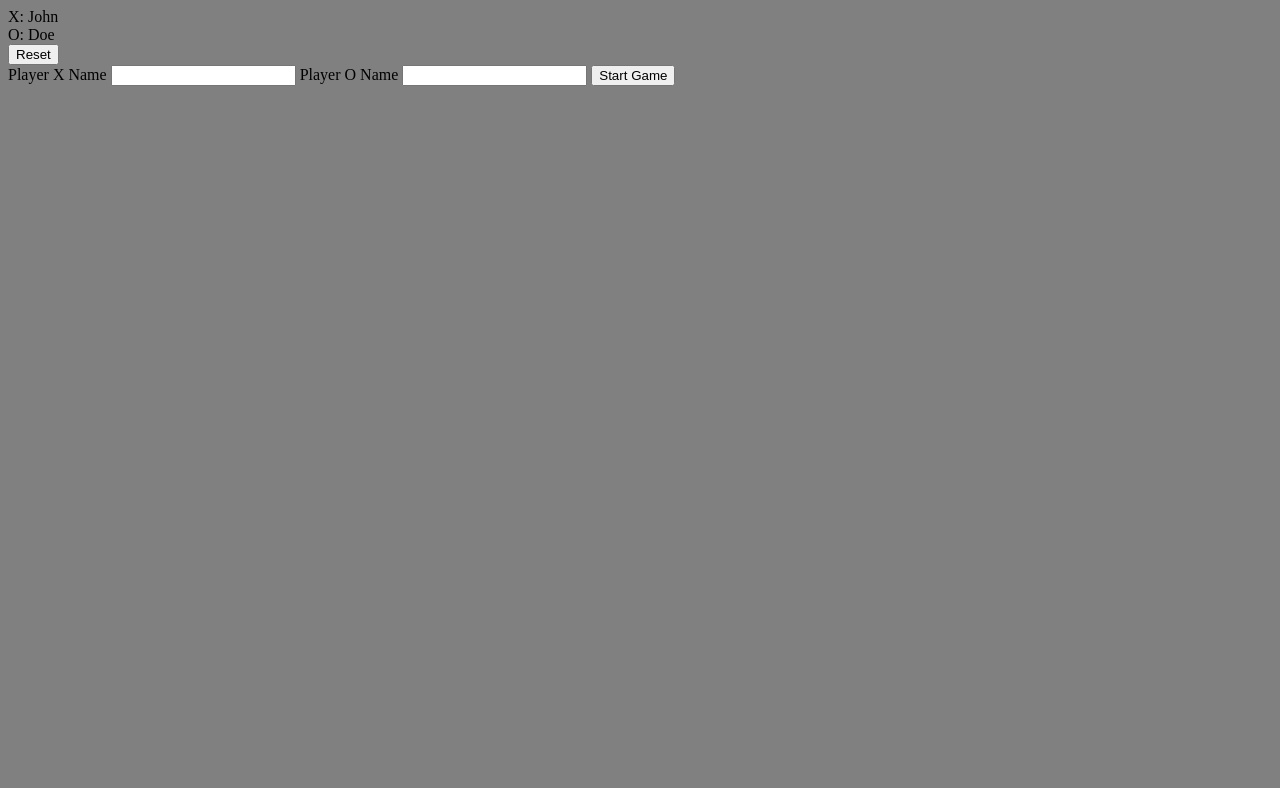
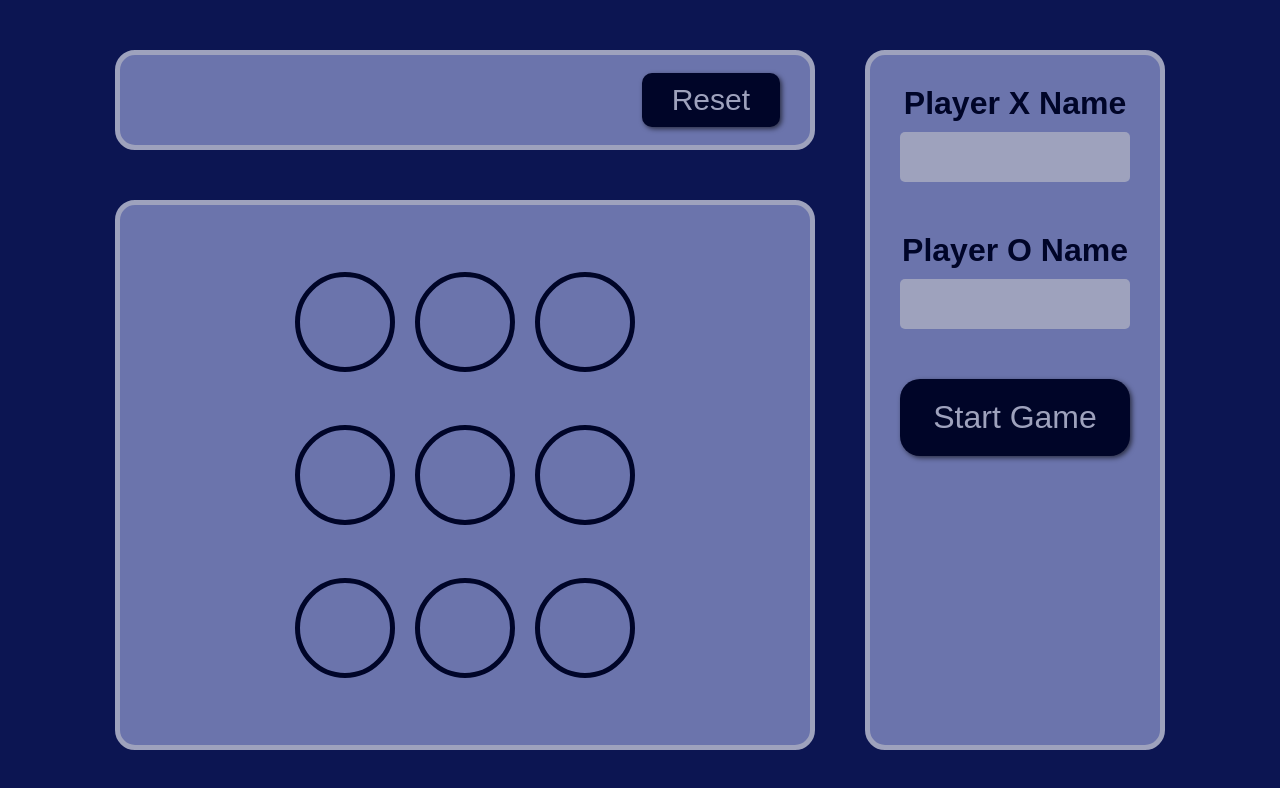
Before and after one commit to saeed-habibi/odin-tictactoe, a plain HTML site: page index.html in a window 1280 px wide. Drawn offline with Linux system fonts and the light colour scheme.

Commit message:
Add styles

```diff
--- a/index.html
+++ b/index.html
@@ -10,13 +10,12 @@
   <body>
     <div class="wrapper">
       <section class="info-bar">
-        <div class="player-x">X: John</div>
-        <div class="player-o">O: Doe</div>
-        <div class="reset">
-          <button type="button" class="reset-button">Reset</button>
-        </div>
+        <div class="player-x"></div>
+        <div class="player-o"></div>
+        <button type="button" class="reset-button">Reset</button>
       </section>
       <main class="game-board">
+        <div class="cell cell-0"></div>
         <div class="cell cell-1"></div>
         <div class="cell cell-2"></div>
         <div class="cell cell-3"></div>
@@ -25,15 +24,24 @@
         <div class="cell cell-6"></div>
         <div class="cell cell-7"></div>
         <div class="cell cell-8"></div>
-        <div class="cell cell-9"></div>
       </main>
       <aside class="side-bar">
         <form action="#" class="input-form">
           <label for="player-x-name">Player X Name</label>
-          <input type="text" name="player-x-name" id="player-x-name" />
+          <input
+            type="text"
+            name="player-x-name"
+            id="player-x-name"
+            autocomplete="off"
+          />
 
           <label for="player-o-name">Player O Name</label>
-          <input type="text" name="player-o-name" id="player-o-name" />
+          <input
+            type="text"
+            name="player-o-name"
+            id="player-o-name"
+            autocomplete="off"
+          />
 
           <button type="submit" class="start-button">Start Game</button>
         </form>
--- a/styles.css
+++ b/styles.css
@@ -1,3 +1,139 @@
+:root {
+  --color-1: #000528;
+  --color-2: #0c1552;
+  --color-3: #6b74ac;
+  --color-4: #9ea2bd;
+  --color-blue: #0018b4;
+  --color-red: #970303;
+  --color-green: #2f9703;
+}
+
+*,
+*::before,
+*::after {
+  margin: 0;
+  padding: 0;
+  box-sizing: border-box;
+}
+
 body {
-  background-color: gray;
+  font-family: sans-serif;
 }
+
+button {
+  cursor: pointer;
+  box-shadow: 2px 2px 5px rgb(0, 0, 0, 0.6);
+}
+
+.disabled {
+  opacity: 0.4;
+  pointer-events: none;
+}
+
+.wrapper {
+  width: 100vw;
+  height: 100vh;
+  padding: 50px;
+  background-color: var(--color-2);
+  color: var(--color-1);
+  display: grid;
+  justify-content: center;
+  grid-template-columns: 700px 300px;
+  grid-template-rows: 100px auto;
+  gap: 50px;
+}
+
+.wrapper > * {
+  border: 5px solid var(--color-4);
+  border-radius: 20px;
+}
+
+.info-bar {
+  background-color: var(--color-3);
+  grid-area: 1 / 1 / 2 / 2;
+  padding: 30px;
+  display: flex;
+  justify-content: space-between;
+  align-items: center;
+  font-size: 50px;
+  font-weight: bold;
+}
+
+.reset-button {
+  font-size: 30px;
+  padding: 10px 30px;
+  border: none;
+  border-radius: 10px;
+  background-color: var(--color-1);
+  color: var(--color-4);
+}
+
+.game-board {
+  background-color: var(--color-3);
+  padding: 50px;
+  display: grid;
+  justify-content: center;
+  align-items: center;
+  gap: 20px;
+  grid-template-areas:
+    "0 1 2"
+    "3 4 5"
+    "6 7 8";
+}
+
+.cell {
+  padding: 20px;
+  width: 100px;
+  height: 100px;
+  display: flex;
+  justify-content: center;
+  align-items: center;
+  font-size: 80px;
+  border: 5px solid var(--color-1);
+  border-radius: 50%;
+}
+
+.side-bar {
+  background-color: var(--color-3);
+  grid-area: 1 / 2 / 3 / 3;
+  padding: 30px;
+}
+
+.side-bar > form {
+  display: flex;
+  flex-direction: column;
+  align-items: center;
+}
+
+.side-bar > form > label {
+  font-size: 32px;
+  font-weight: bold;
+  margin-bottom: 10px;
+}
+
+.side-bar > form > input {
+  width: 100%;
+  height: 50px;
+  background-color: var(--color-4);
+  border: none;
+  padding: 20px;
+  font-size: 30px;
+  text-align: center;
+  color: var(--color-1);
+  border-radius: 5px;
+}
+
+#player-x-name,
+#player-o-name {
+  margin-bottom: 50px;
+}
+
+.start-button {
+  width: 100%;
+  padding: 20px;
+  border: none;
+  background-color: var(--color-1);
+  color: var(--color-4);
+  border-radius: 20px;
+  font-size: 32px;
+}
```
